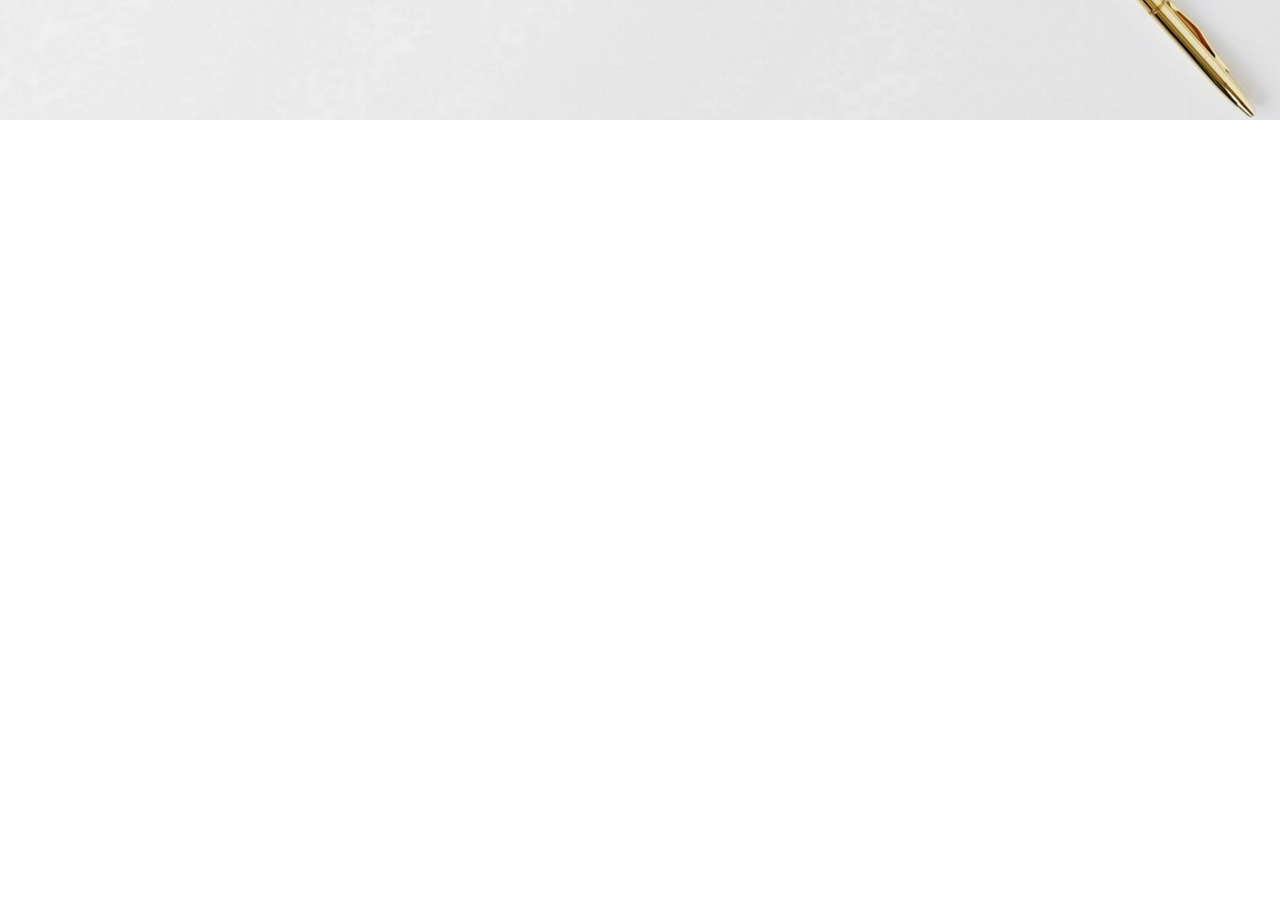
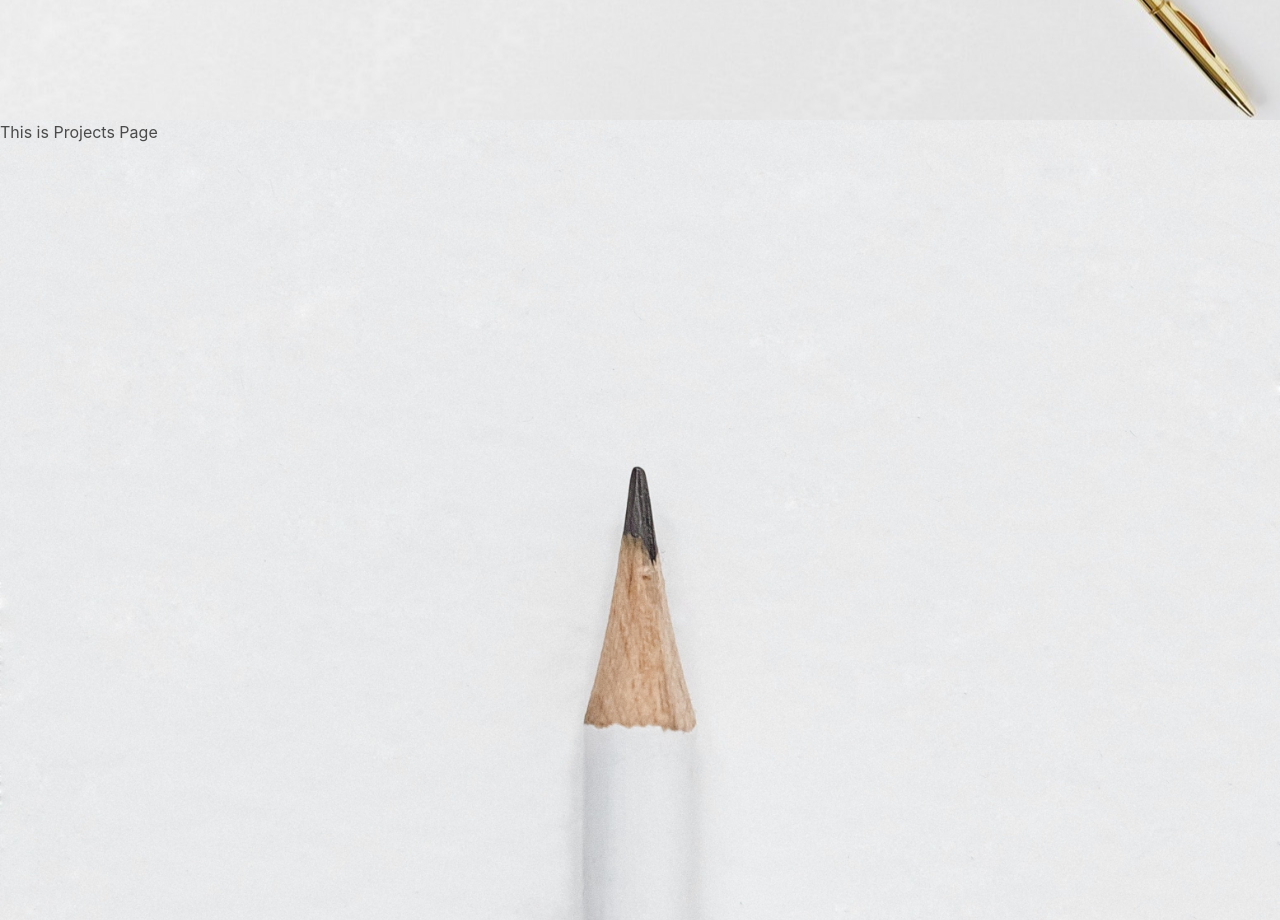
Before and after one commit to tyebanks/react-portfolio, a React (Create React App) app: page / in a window 1280 px wide. Shown: the part 1480-2400 px from the top of the page. Before the commit the page ends 1600 px from the top, so only its background shows below. Built offline with nearby package versions, Linux system fonts and the light colour scheme.

Commit message:
projects page added with background only

```diff
--- a/src/App.css
+++ b/src/App.css
@@ -1,3 +1,36 @@
+/* Table of Contents */
+/* 1. Container Styling for the 5 Sections of Index Page */
+
+
+/* Section 1: Landing */
+.Top-header {
+  background: url('./imgs/triangles.png'), linear-gradient(180deg, rgba(0, 239, 181, 0.87) 0%,#6723C6 100%);
+  min-height: 100vh;
+  font-size: calc(10px + 2vmin);
+  color: white;
+}
+
+/* Section 2: Technical Skills */
+.Skills-Container {
+  min-height: 100vh;
+  min-width: 100%;
+  background-size: cover;
+  background: url('./imgs/bg-1.jpg');
+  background-position: center;
+  background-repeat: no-repeat;
+}
+
+/* Section 3: Projects */
+.Projects-Container {
+  min-height: 100vh;
+  background: url('./imgs/bg-3.jpg');
+  min-width: 100%;
+  background-size: cover;
+  background-position: center;
+}
+
+
+
 .App {
   text-align: center;
 }
@@ -37,21 +70,6 @@ border: 1px solid black;
 height: 10vh;
 /* width: 20vw; */
 }
-.Top-header {
-  background: url('./imgs/triangles.png'), linear-gradient(180deg, rgba(0, 239, 181, 0.87) 0%,#6723C6 100%);
-  min-height: 100vh;
-  font-size: calc(10px + 2vmin);
-  color: white;
-}
-
-.Skills-Container {
-  min-height: 100vh;
-  min-width: 100%;
-  background-size: cover;
-  background: url('./imgs/bg-1.jpg');
-  background-position: center;
-  background-repeat: no-repeat;
-}
 
 .App-link {
   color: #61dafb;
--- a/src/index.js
+++ b/src/index.js
@@ -3,12 +3,14 @@ import ReactDOM from 'react-dom';
 import './index.css';
 import Landing from './sections/App';
 import Skills from './sections/Skills';
+import Projects from './sections/Projects';
 import * as serviceWorker from './serviceWorker';
 
 ReactDOM.render(
   <React.StrictMode>
     <Landing />
     <Skills/>
+    <Projects/>
   </React.StrictMode>,
   document.getElementById('root')
 );
--- /dev/null
+++ b/src/sections/Projects.js
@@ -0,0 +1,17 @@
+import React from 'react';
+// import Header from '../components/Header.js';
+
+import '../App.css';
+
+function Projects() {
+  return (
+    <div className="container Projects-Container">
+
+    <div className="is-bold">
+        <p>This is Projects Page</p>
+    </div>
+    </div>
+  );
+}
+
+export default Projects;
```
Also changed, not shown: src/imgs/bg-3.jpg (added).
